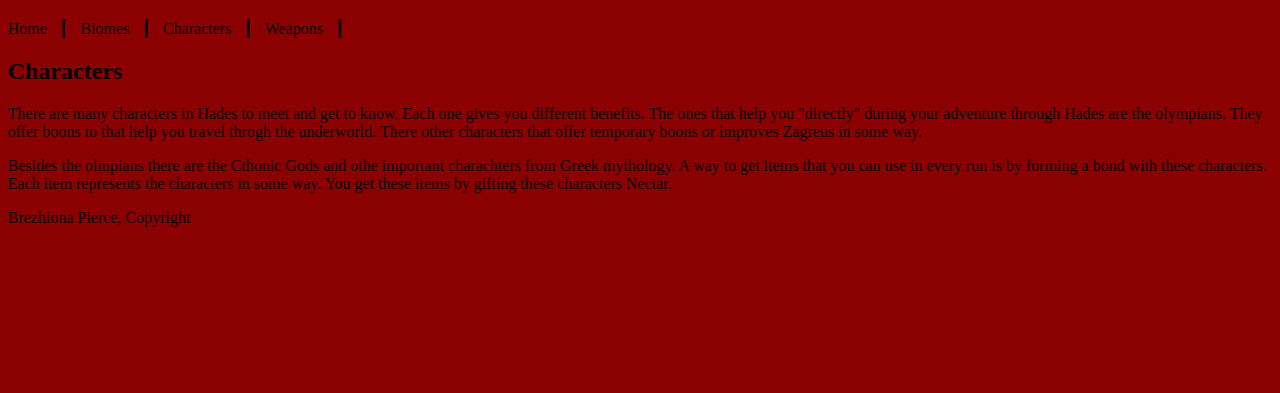
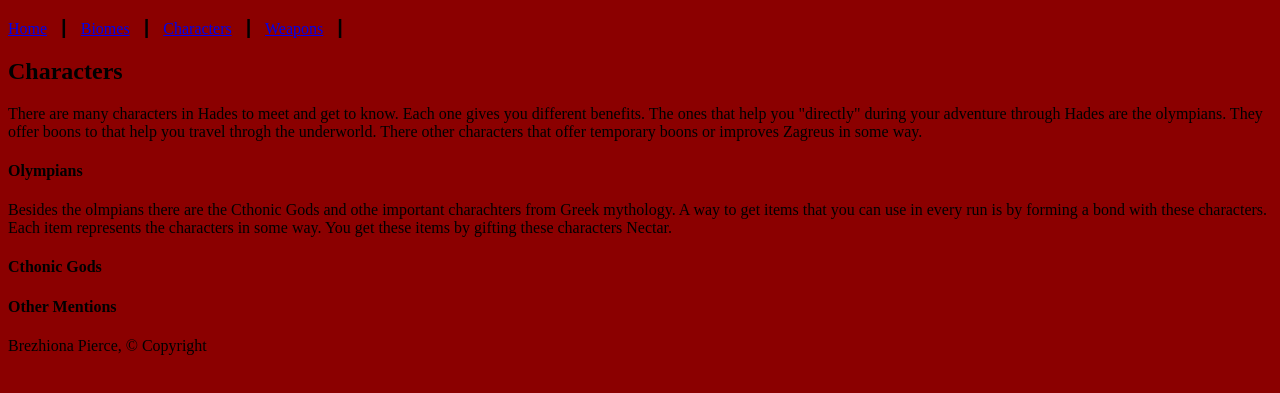
Before and after one commit to brep213/CaseProject1-Hades, a plain HTML site: page characters.html in a window 1280 px wide. Shown: the part 61-454 px from the top of the page. Drawn offline with Linux system fonts and the light colour scheme.

```diff
--- a/characters.html
+++ b/characters.html
@@ -1,10 +1,12 @@
 <!DOCTYPE html>
 <!-- This website templates was created by: Brezhiona Pierce -->
 <html lang="en">
+
 <head>
     <meta charset="utf-8">
     <title> Hades </title>
 </head>
+
 <body style="background-color: darkred;">
 
     <!-- header area for the website name or logo -->
@@ -14,10 +16,10 @@
 
     <!-- nav area to add the main content specific to each website -->
     <nav>
-            <p> Home &nbsp; &#9475; &nbsp;
-                Biomes &nbsp; &#9475; &nbsp;
-                Characters &nbsp; &#9475; &nbsp;
-                Weapons &nbsp; &#9475; &nbsp; </p>
+        <p> <a href="index.html">Home</a> &nbsp; &#9475; &nbsp;
+            <a href="index.html">Biomes</a> &nbsp; &#9475; &nbsp;
+            <a href="index.html">Characters</a> &nbsp; &#9475; &nbsp;
+            <a href="index.html">Weapons</a> &nbsp; &#9475; &nbsp; </p>
     </nav>
 
     <!-- main area to add the main content specific to each webpage -->
@@ -28,16 +30,20 @@
             boons to that help you travel throgh the underworld. There other characters that offer temporary
             boons or improves Zagreus in some way.
         </p>
+        <h4>Olympians</h4>
         <p> Besides the olmpians there are the Cthonic Gods and othe important charachters from Greek mythology.
             A way to get items that you can use in every run is by forming a bond with these characters. Each item
             represents the characters in some way. You get these items by gifting these characters Nectar. </p>
             <!-- add list of Characters with images -->
+        <h4>Cthonic Gods</h4>
+        <h4>Other Mentions</h4>
 
     </main>
 
-        <!-- footer area to add conten at bottom of page -->
+    <!-- footer area to add content at bottom of page -->
     <footer>
-            <p>Brezhiona Pierce, Copyright</p>
+        <p>Brezhiona Pierce, &copy; Copyright</p>
     </footer>
 </body>
+
 </html>
```
Also changed, not shown: biomes.html (+9 -6 lines), index.html (+15 -9 lines), template.html (+9 -6 lines), weapons.html (+13 -8 lines). Lines whose indentation alone changed are shown as unchanged.
